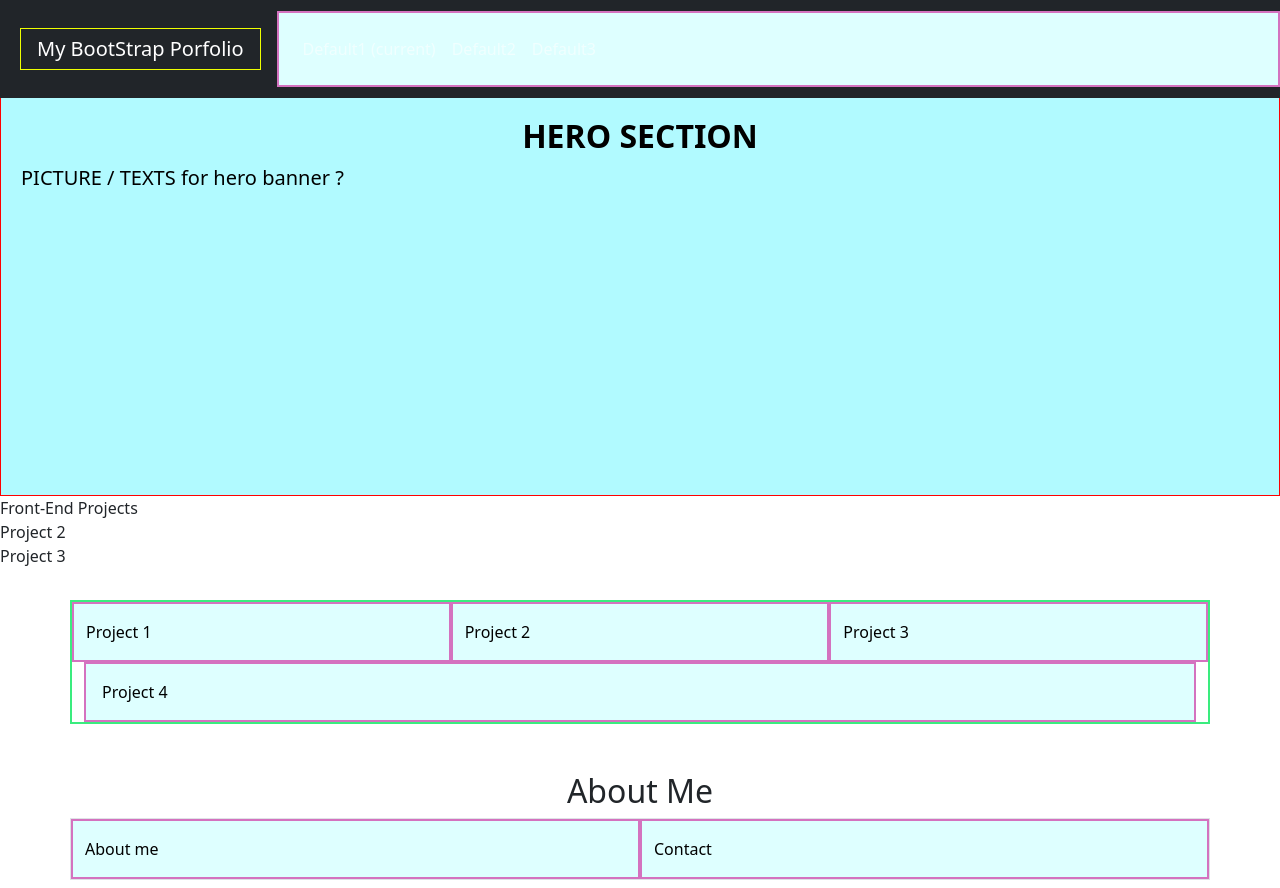
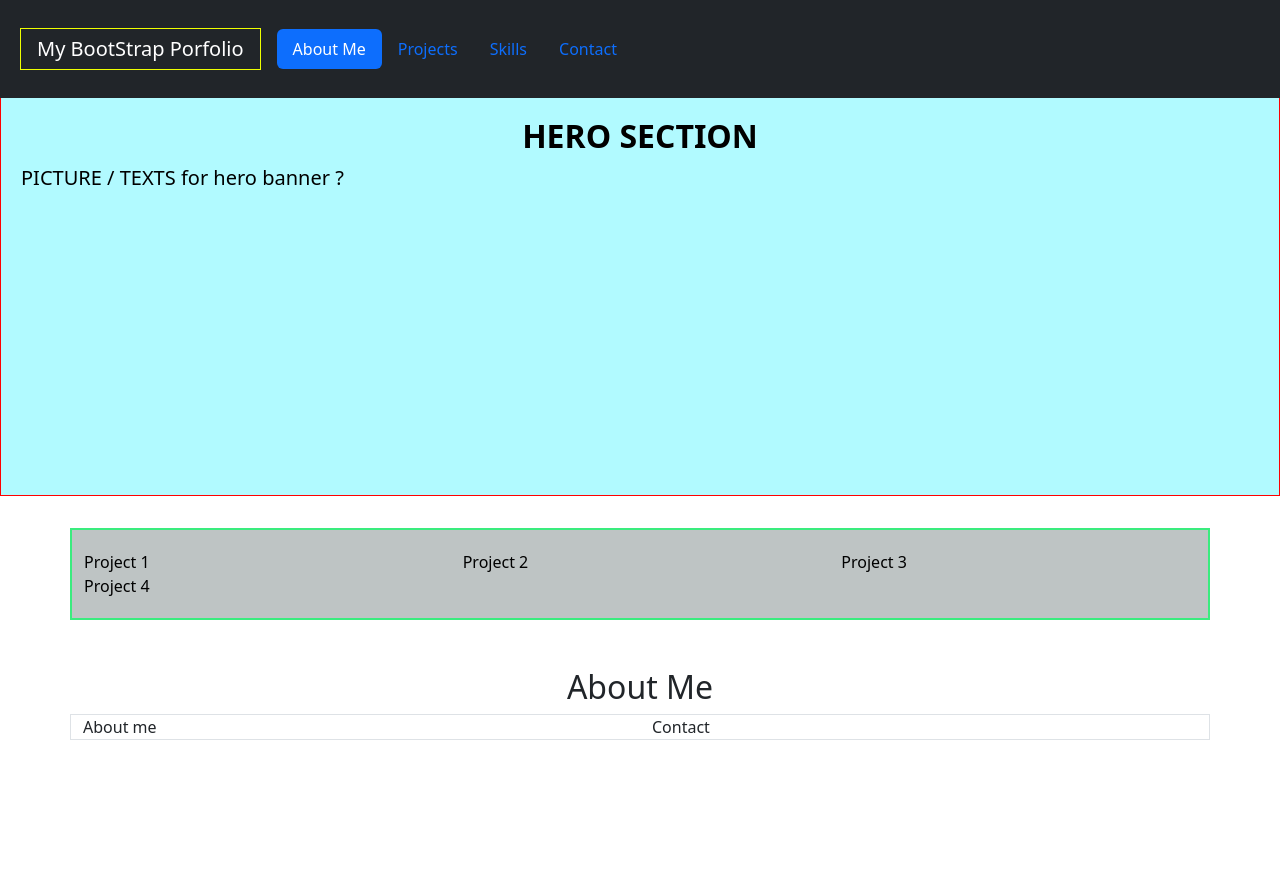
Before and after one commit to CyberTech403/Bootstrap-Portfolio, a plain HTML site: page index.html in a window 1280 px wide. After the commit the page ends 800 px from the top, so only its background shows below. Drawn offline with nearby package versions, Linux system fonts and the light colour scheme.

Commit message:
Overview section on hide + Edited Hero section

```diff
--- a/CSS/style.css
+++ b/CSS/style.css
@@ -1,13 +1,22 @@
+/*
 [class*='col'] {
-  padding: 1rem;
+  padding: 1.25rem;
   background-color: rgb(222, 255, 255);
   border: 2px solid rgb(212, 114, 191);
   color: rgb(0, 0, 0);
 }
 
+*/
+
+/* NavBar sections Start */
 .navbar {
   padding: 20px 20px;
   margin: auto;
+}
+
+#navbarNav {
+  text-align: center;
+
 }
 
 .navbar-brand {
@@ -16,12 +25,15 @@
   border: 1px solid rgb(238, 255, 0);
 }
 
+/* NavBar sections End */
+
+
 
 .hero {
   width: auto;
   height: 400px;
   padding:1.25rem;
-  margin-top: 6rem;
+  margin-top: 6.0rem;
   margin-right: auto;
   margin-left: auto;
   border: 1px solid red;
@@ -37,5 +49,8 @@
 
 .container {
   margin: 2rem;
+  padding: 1.25rem;
   border: 2px solid rgb(58, 236, 126);
+  background-color: rgb(190, 196, 196);
+  color: rgb(0, 0, 0);
 }
--- a/index.html
+++ b/index.html
@@ -15,6 +15,7 @@
   <body>
 
     <!--Nav Bar -->
+
     <nav class="navbar fixed-top navbar-expand-lg navbar-dark bg-dark ">
       <a class="navbar-brand" href="#">My BootStrap Porfolio</a>
 
@@ -25,18 +26,22 @@
       </button>
 
       <div class="collapse navbar-collapse" id="navbarNav">
-        <ul class="navbar-nav">
-          <li class="nav-item active">
-            <a class="nav-link" href="#">Default1 <span class="sr-only">(current)</span></a>
+        <ul class="nav nav-pills">
+          <li class="nav-item">
+            <a class="nav-link active" href="#">About Me</a>
           </li>
           <li class="nav-item">
-            <a class="nav-link" href="#">Default2</a>
+            <a class="nav-link" href="#">Projects</a>
           </li>
           <li class="nav-item">
-            <a class="nav-link" href="#">Default3</a>
+            <a class="nav-link" href="#">Skills</a>
+          </li>
+          <li class="nav-item">
+            <a class="nav-link" href="#">Contact</a>
           </li>
         </ul>
       </div>
+
     </nav>
 
     <!-- Hero Section -->
@@ -47,6 +52,8 @@
       <p class="lead"> PICTURE / TEXTS for hero banner ? </p>
     </div>
    </div>
+
+   <!-- OVERVIEW! SECTION + Technologies Icons ??
 
    <section class="overview">
     <div>
@@ -63,23 +70,21 @@
     </div>
 
    </section>
-
+    -->
     <!-- Work Section and dispay work with grid (cards)-->
    <div class="container" id="projects">
       <div class="row">
-        <div class="col-lg">Project 1
-          <img src="">
-
+        <div class="col">Project 1
 
         </div>
-        <div class="col-lg">Project 2
+        <div class="col">Project 2
 
         </div>
-        <div class="col-lg">Project 3
+        <div class="col">Project 3
 
         </div>
         </div>
-        <div class="col-lg">Project 4
+        <div class="col">Project 4
 
       </div>
     </div>
```
